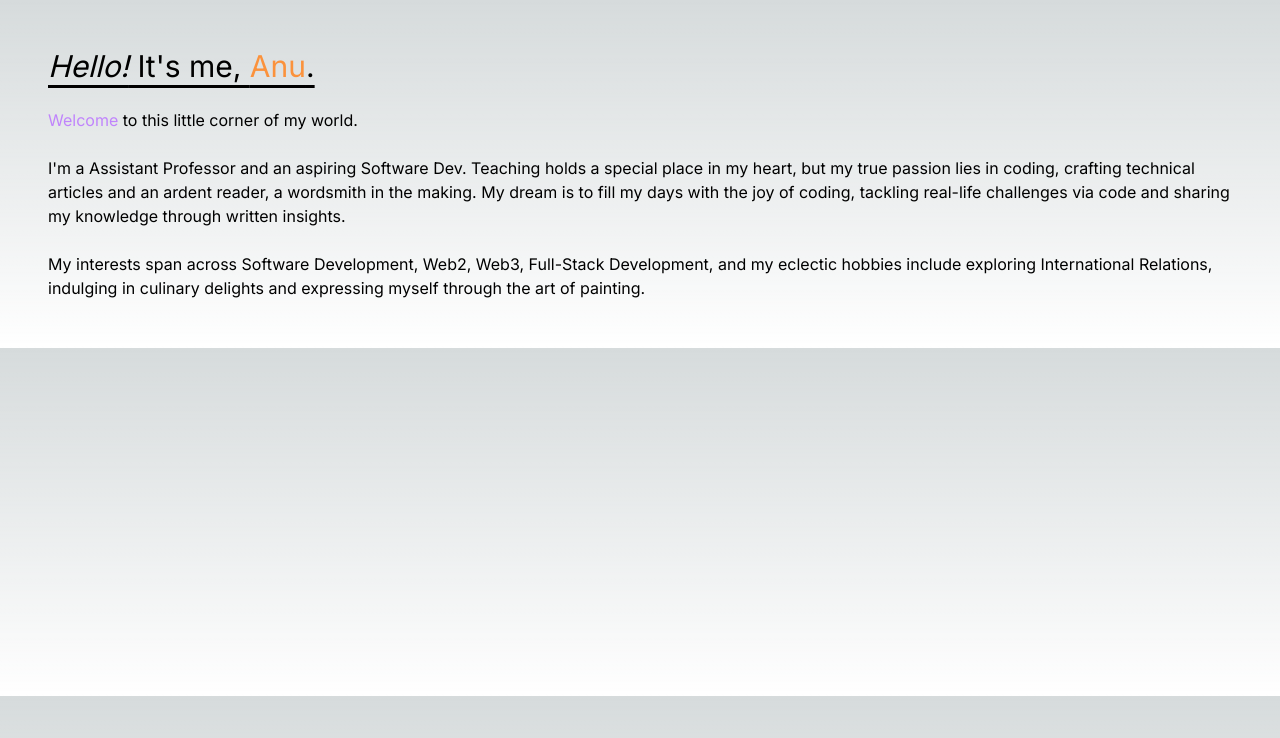
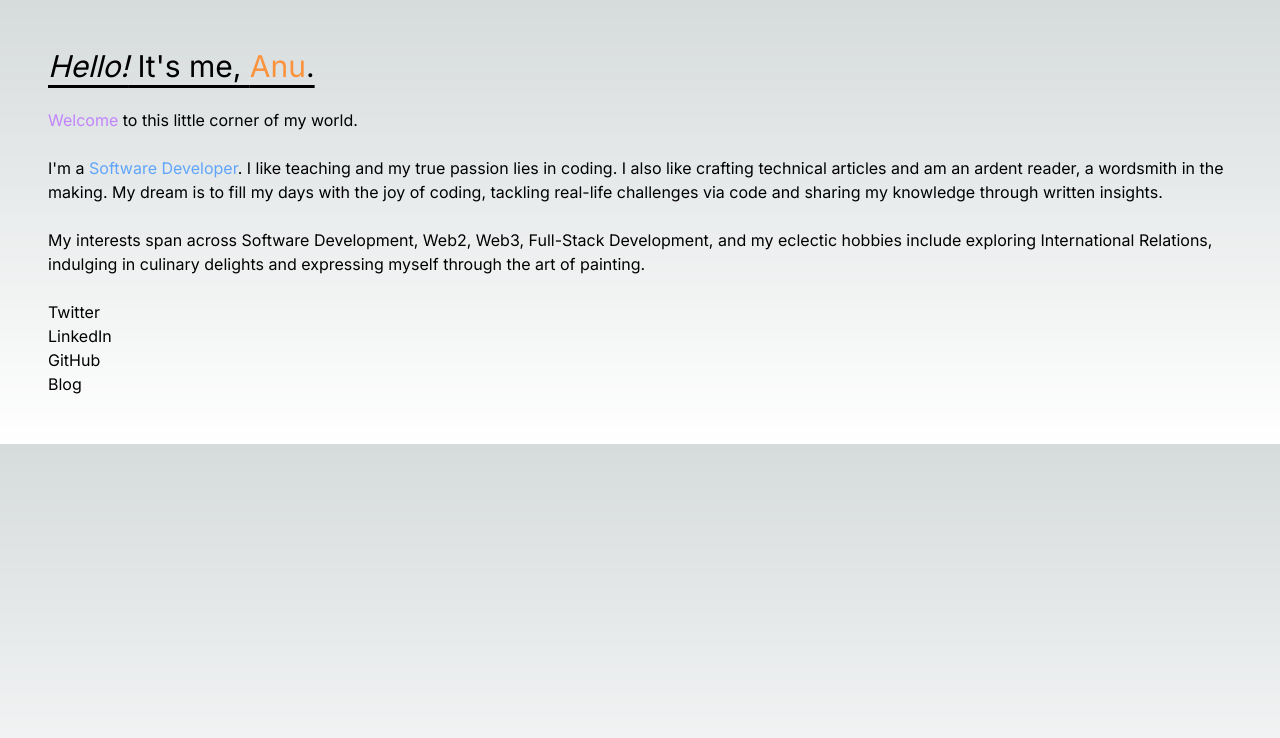
Before and after one commit to anupama12sg/landing_page, a Next.js app: page / in a window 1280 px wide. Shown: the top 738 px of the page. Built offline with nearby package versions, Linux system fonts and the light colour scheme.

Commit message:
Added links to my twitter, github, blog and linkedin.

```diff
--- a/src/app/page.js
+++ b/src/app/page.js
@@ -8,9 +8,34 @@ export default function Home() {
       <br></br>
       <p><span className="text-purple-400">Welcome </span> to this little corner of my world.</p>
       <br></br>
-      <p>I'm a Assistant Professor and an aspiring Software Dev. Teaching holds a special place in my heart, but my true passion lies in coding, crafting technical articles and an ardent reader, a wordsmith in the making. My dream is to fill my days with the joy of coding, tackling real-life challenges via code and sharing my knowledge through written insights.  </p>
+      <p>I'm a <span class="text-blue-400">Software Developer</span>. I like teaching and my true passion lies in coding. I also like crafting technical articles and am an ardent reader, a wordsmith in the making. My dream is to fill my days with the joy of coding, tackling real-life challenges via code and sharing my knowledge through written insights.  </p>
       <br></br>
       <p>My interests span across Software Development, Web2, Web3, Full-Stack Development, and my eclectic hobbies include exploring International Relations, indulging in culinary delights and expressing myself through the art of painting.</p>
+      <div>
+        <br></br>
+            <ul>
+                <li>
+                    <a href="https://x.com/Anu31415" target="_blank" rel="noopener noreferrer">
+                        Twitter
+                    </a>
+                </li>
+                <li>
+                    <a href="https://www.linkedin.com/in/anupama1208/" target="_blank" rel="noopener noreferrer">
+                        LinkedIn
+                    </a>
+                </li>
+                <li>
+                    <a href="https://github.com/anupama12sg" target="_blank" rel="noopener noreferrer">
+                        GitHub
+                    </a>
+                </li>
+                <li>
+                    <a href="https://medium.com/@anupama12sg/the-start-of-something-something-great-b3865db86881" target="_blank" rel="noopener noreferrer">
+                        Blog
+                    </a>
+                </li>
+            </ul>
+        </div>
     </div>
   );
 }
```
